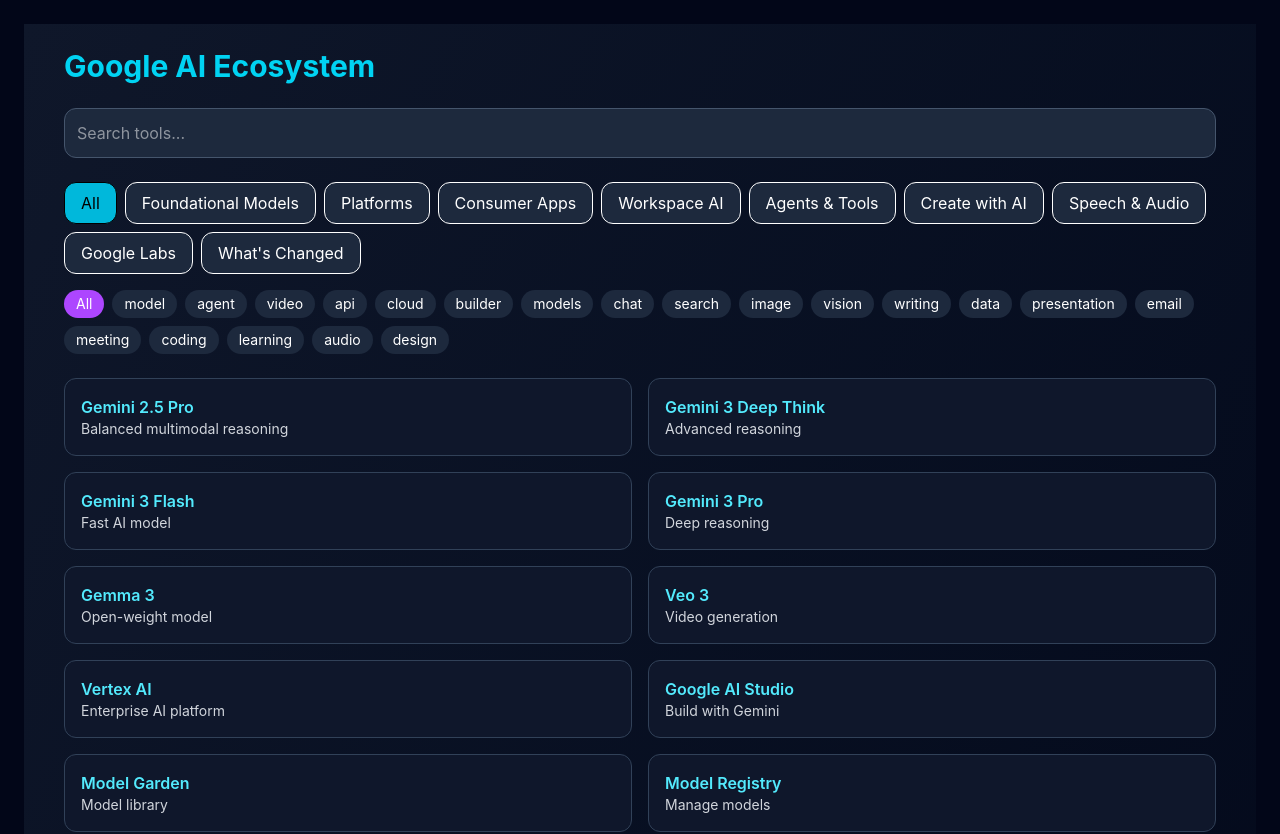
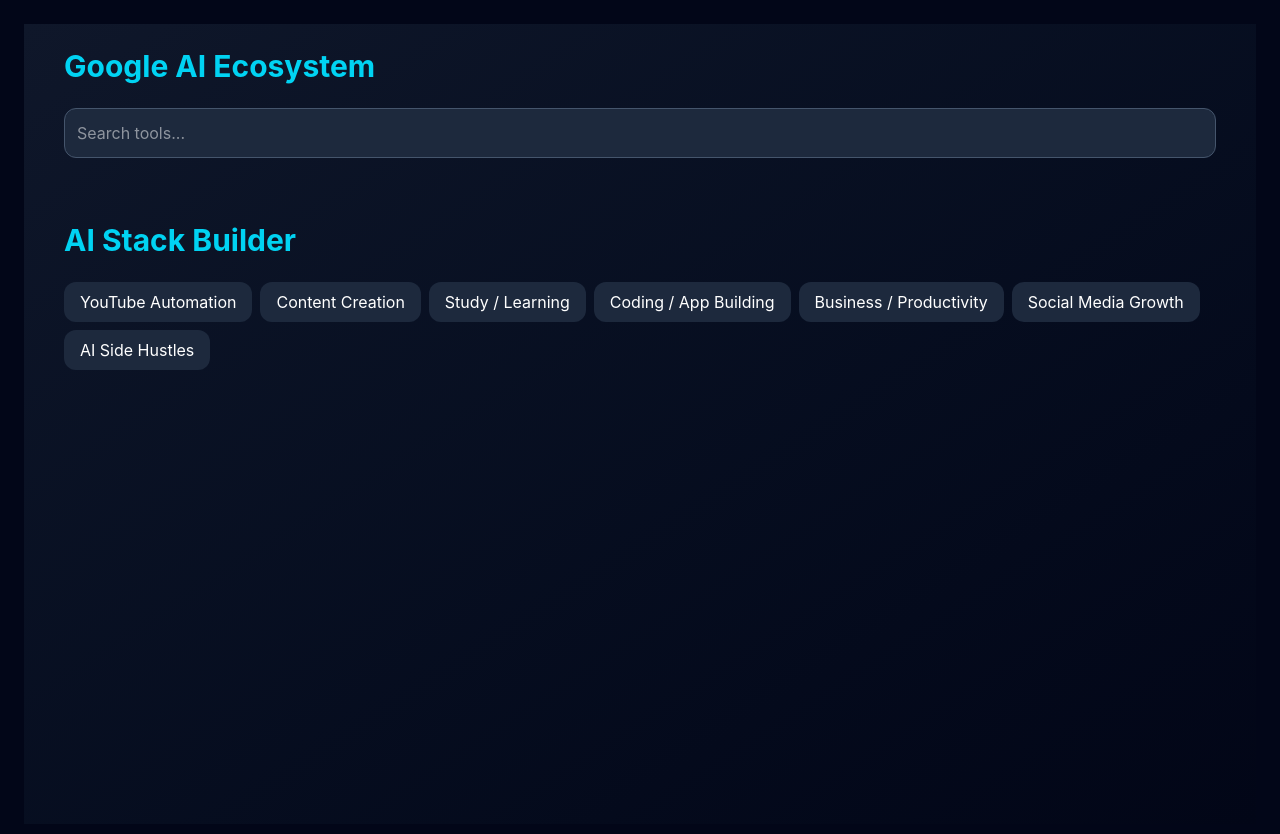
Before and after one commit to SmartconnexionAI/google-ai-ecosystem-mvp, a Next.js app: page / in a window 1280 px wide. Shown: the top 834 px of the page. Built offline with nearby package versions, Linux system fonts and the light colour scheme.

Commit message:
MailerLite connected

```diff
--- /dev/null
+++ b/src/app/api/subscribe/route.js
@@ -0,0 +1,28 @@
+export async function POST(req) {
+  try {
+    const { email, goal } = await req.json();
+
+    const res = await fetch("https://connect.mailerlite.com/api/subscribers", {
+      method: "POST",
+      headers: {
+        "Content-Type": "application/json",
+        Authorization: `Bearer ${process.env.MAILERLITE_API_KEY}`,
+      },
+      body: JSON.stringify({
+        email,
+        groups: ["183986113243776260"],
+        fields: { goal },
+      }),
+    });
+
+    const data = await res.json();
+
+    if (!res.ok) {
+      return Response.json({ success: false, data }, { status: 400 });
+    }
+
+    return Response.json({ success: true, data });
+  } catch (err) {
+    return Response.json({ success: false, error: err.message }, { status: 500 });
+  }
+}
--- a/src/app/page.jsx
+++ b/src/app/page.jsx
@@ -2,7 +2,7 @@
 
 import React, { useMemo, useState } from "react";
 
-// ===== FULL DATASET (COMPLETE — MATCHES YOUR PUBLISHED VERSION) =====
+// ===== FULL DATASET (UNCHANGED) =====
 const tools = [
   { name: "Gemini 2.5 Pro", category: "Foundational Models", description: "Balanced multimodal reasoning", tags: ["model"] },
   { name: "Gemini 3 Deep Think", category: "Foundational Models", description: "Advanced reasoning", tags: ["model"] },
@@ -88,7 +88,6 @@
   const [selectedGoal, setSelectedGoal] = useState(null);
   const [selectedTool, setSelectedTool] = useState(null);
 
-  // ✅ NEW (lead capture)
   const [email, setEmail] = useState("");
   const [submitted, setSubmitted] = useState(false);
 
@@ -134,46 +133,6 @@
           className="w-full mb-6 p-3 rounded-xl bg-slate-800 border border-slate-600"
         />
 
-        <div className="flex flex-wrap gap-2 mb-4">
-          {categories.map(c => (
-            <button key={c} onClick={()=>setFilter(c)}
-              className={`px-4 py-2 rounded-xl border ${filter===c?"bg-cyan-500 text-black":"bg-slate-800"}`}>
-              {c}
-            </button>
-          ))}
-        </div>
-
-        {filter !== "What's Changed" && (
-          <div className="flex flex-wrap gap-2 mb-6">
-            {tags.map(t => (
-              <button key={t} onClick={()=>setTag(t)}
-                className={`px-3 py-1 rounded-full text-sm ${tag===t?"bg-purple-500":"bg-slate-800"}`}>
-                {t}
-              </button>
-            ))}
-          </div>
-        )}
-
-        {filter === "What's Changed" && (
-          <div className="space-y-2 mb-6">
-            {whatsChanged.map((w,i)=>(
-              <div key={i} className="bg-slate-900 border border-slate-700 p-3 rounded">{w}</div>
-            ))}
-          </div>
-        )}
-
-        {filter !== "What's Changed" && (
-          <div className="grid md:grid-cols-2 gap-4">
-            {filteredTools.map(t => (
-              <div key={t.name} onClick={()=>setSelectedTool(t)}
-                className="p-4 rounded-xl bg-slate-900 border border-slate-700 cursor-pointer hover:border-cyan-400">
-                <div className="text-cyan-300 font-semibold">{t.name}</div>
-                <div className="text-sm text-gray-300">{t.description}</div>
-              </div>
-            ))}
-          </div>
-        )}
-
         {/* STACK BUILDER */}
         <div className="mt-10">
           <h2 className="text-3xl font-bold mb-6 text-cyan-400">AI Stack Builder</h2>
@@ -199,18 +158,14 @@
                 ))}
               </div>
 
-              {/* ✅ LEAD CAPTURE */}
+              {/* ✅ CONNECTED TO MAILERLITE */}
               <div className="mt-6 p-6 rounded-xl bg-slate-900 border border-slate-700">
                 <div className="text-lg font-semibold text-cyan-400 mb-2">
                   🚀 Get Your AI Stack
                 </div>
 
-                <div className="text-sm text-gray-300 mb-4">
-                  Enter your email to save this stack and receive updates, prompts, and recommended tools.
-                </div>
-
                 {!submitted ? (
-                  <div className="flex flex-col md:flex-row gap-2">
+                  <div className="flex gap-2">
                     <input
                       type="email"
                       placeholder="Enter your email"
@@ -220,9 +175,18 @@
                     />
 
                     <button
-                      onClick={()=>{
+                      onClick={async ()=>{
                         if(!email) return;
-                        console.log({ email, goal: selectedGoal, stack: stackTools });
+
+                        await fetch("/api/subscribe", {
+                          method: "POST",
+                          headers: { "Content-Type": "application/json" },
+                          body: JSON.stringify({
+                            email,
+                            goal: selectedGoal
+                          }),
+                        });
+
                         setSubmitted(true);
                       }}
                       className="px-6 py-3 rounded-xl bg-cyan-500 text-black"
@@ -240,26 +204,6 @@
           )}
         </div>
 
-        {/* MODAL */}
-        {selectedTool && (
-          <div className="fixed inset-0 bg-black/70 flex items-center justify-center">
-            <div className="bg-slate-900 p-6 rounded-xl max-w-lg w-full">
-              <h2 className="text-xl text-cyan-400 mb-4">{selectedTool.name}</h2>
-              {(prompts[selectedTool.name]||[]).map((p,i)=> (
-                <div key={i} className="bg-slate-800 p-3 mb-2 rounded">
-                  <div className="text-sm mb-2">{p}</div>
-                  <button onClick={()=>navigator.clipboard.writeText(p)}
-                    className="text-xs bg-purple-500 px-2 py-1 rounded">Copy</button>
-                </div>
-              ))}
-              <button onClick={()=>setSelectedTool(null)}
-                className="mt-4 bg-cyan-500 text-black px-4 py-2 rounded">
-                Close
-              </button>
-            </div>
-          </div>
-        )}
-
       </div>
     </div>
   );
```
Also changed, not shown: 1 other file (tests, documents, lock files or other folders).
